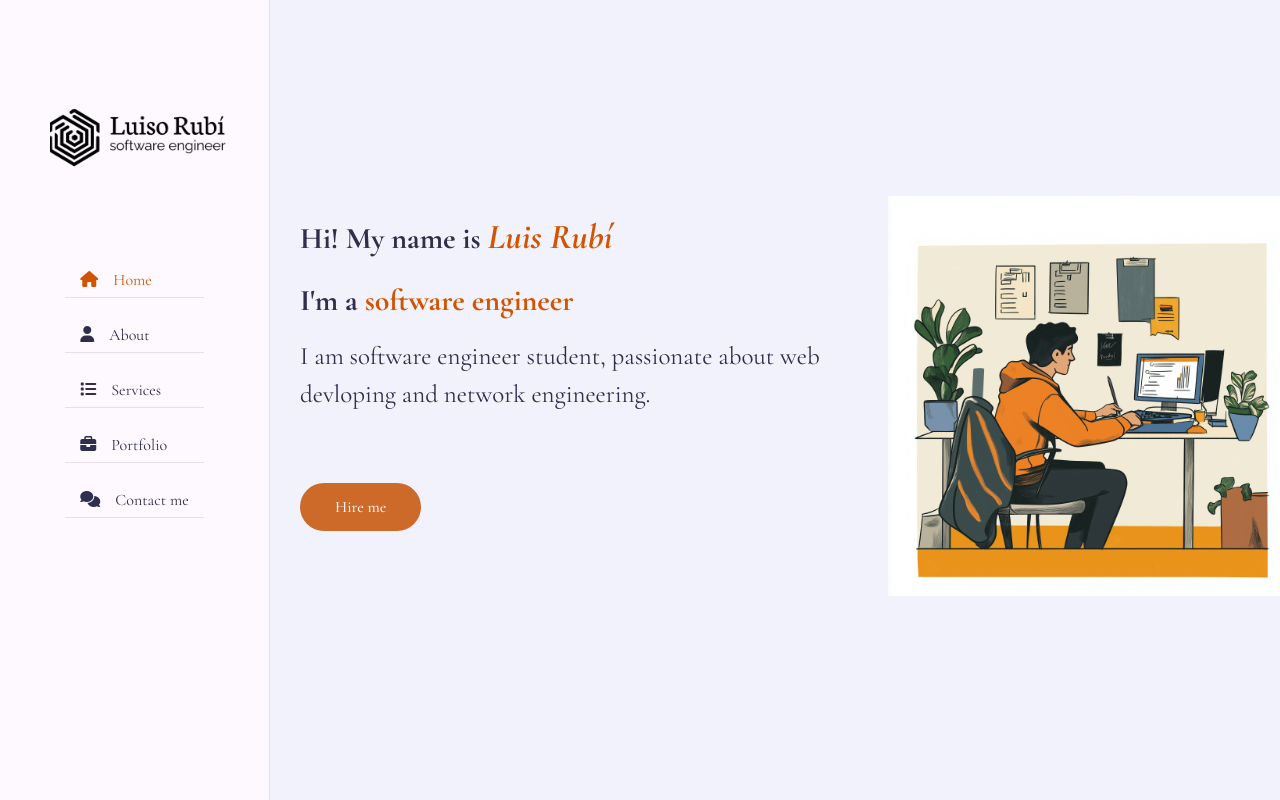
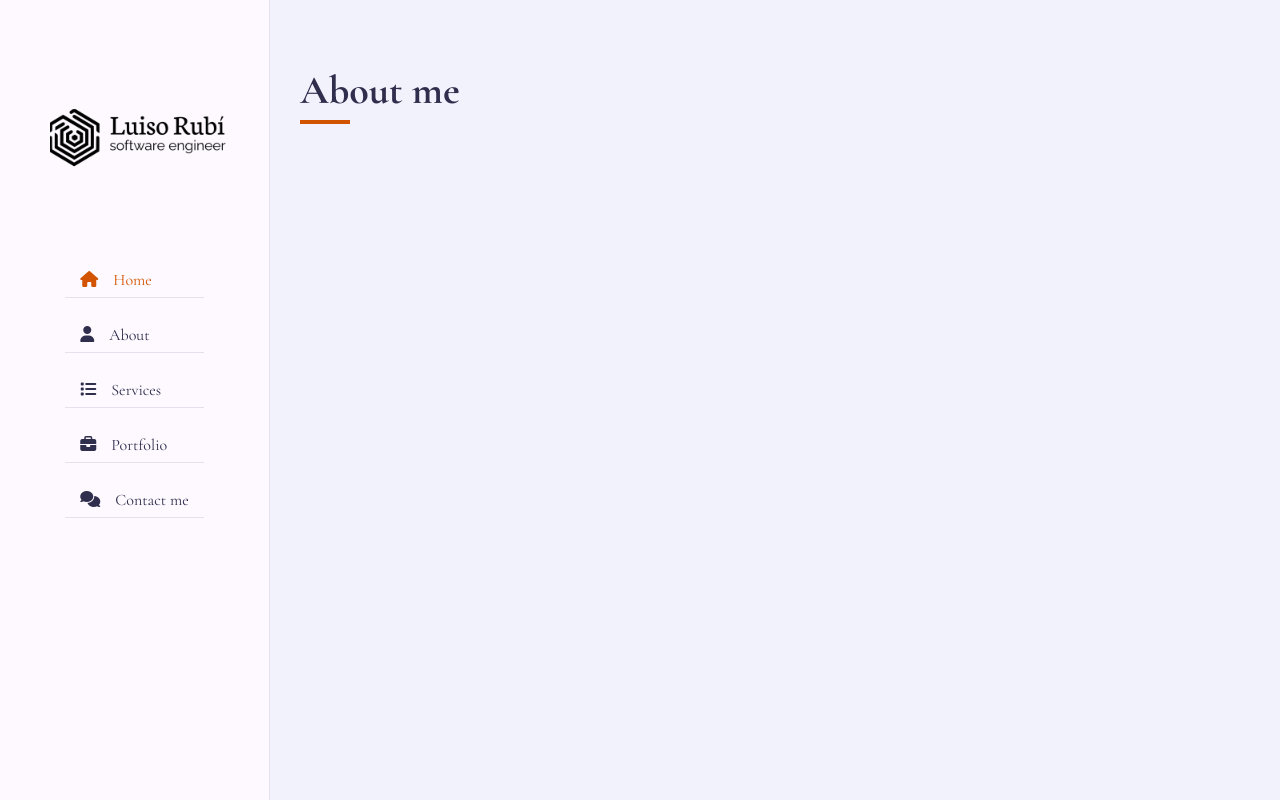
Before and after one commit to LuisoRubi/my_portfolio, a plain HTML site: page index.html in a window 1280 px wide. Drawn offline with nearby package versions, Linux system fonts and the light colour scheme.

Commit message:
startign about me section

```diff
--- a/css/style.css
+++ b/css/style.css
@@ -34,13 +34,15 @@ ul{
     background: var(--bg-black-900);
     min-height: 100vh;
     display: block;
-    position: fixed;
-    left: 270px;
     padding: 0 30px;
-    top: 0;
-    right: 0;
-    z-index: 0;
     opacity: 1;
+}
+.hidden{
+    display: none !important;
+}
+.main-content{
+    padding-left: 270px;
+
 }
 .padd-15{
     padding-left: 15px;
@@ -50,6 +52,29 @@ ul{
     max-width: 1100px;
     width: 100%;
     margin: auto;
+}
+.section .container{
+    padding-top: 60px;
+    padding-bottom: 70px;
+}
+.section-title h2{
+    font-size: 40px;
+    color: var(--text-black-900);
+    font-weight: 700;
+    position: relative;
+}
+.section-title h2::before{
+    content: '';
+    height: 4px;
+    width: 50px;
+    background-color: #d35400;
+    position: absolute;
+    top: 100%;
+    left: 0;
+}
+.section-title{
+    flex: 0 0 100%;
+    max-width: 100%;
 }
 .row{
     display: flex;
--- a/index.html
+++ b/index.html
@@ -34,7 +34,7 @@
         <!-- === Main content start === -->
         <div class="main-content">
         <!-- === Home section start === -->
-            <section class="home section">
+            <section class="home section hidden">
             <div class="container">
                 <div class="row">
                     <div class="home-info padd-15">
@@ -50,6 +50,17 @@
             </div>
             </section>
         <!-- === Home section end === -->
+        <!-- === About section start === -->
+        <section class="about section">
+            <div class="container">
+                <div class="row">
+                    <div class="section-title padd-15">
+                        <h2>About me</h2>
+                    </div>
+                </div>
+            </div>
+        </section>
+        <!-- === About section end === -->
         </div>
         <!-- === Main content end === -->
     </div>
```
